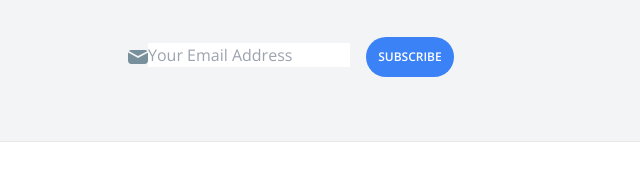
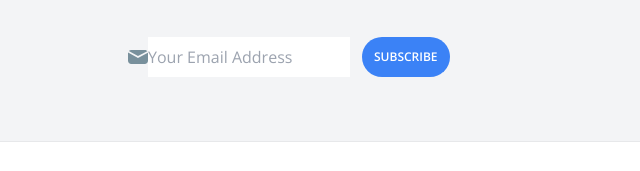
Before and after one commit to abuDujaanah/blog, a website: page index.html in a window 1280 px wide. Shown: the part 2995-3166 px from the top of the page, 320-960 px from the left. Drawn offline with nearby package versions, Linux system fonts and the light colour scheme.

Commit message:
Update index.html

```diff
--- a/index.html
+++ b/index.html
@@ -362,11 +362,11 @@
             <p class="text-sm">Promise to keep the inbox clean. No bugs.</p>
 
             <div class="mt-10">
-                <div class="relative flex max-w-sm mx-auto">
+                <div class="relative max-w-sm mx-auto">
 
-                    <img src="./images/mailbox-icon.svg" alt="mailbox letter">
+                    <form method="POST" action="" class="flex">
 
-                    <form method="POST" action="">
+                        <img src="./images/mailbox-icon.svg" alt="mailbox letter">
 
                         <input type="text" placeholder="Your Email Address">
 
```
